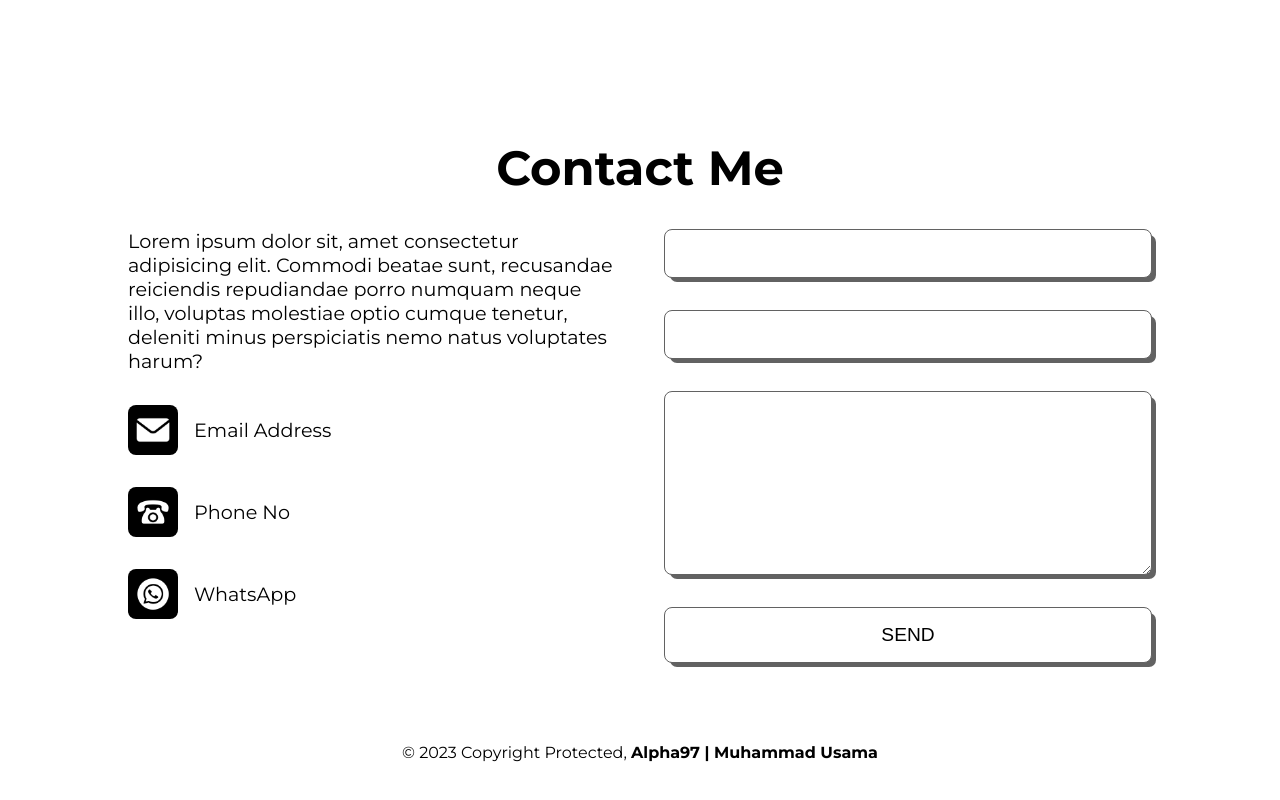
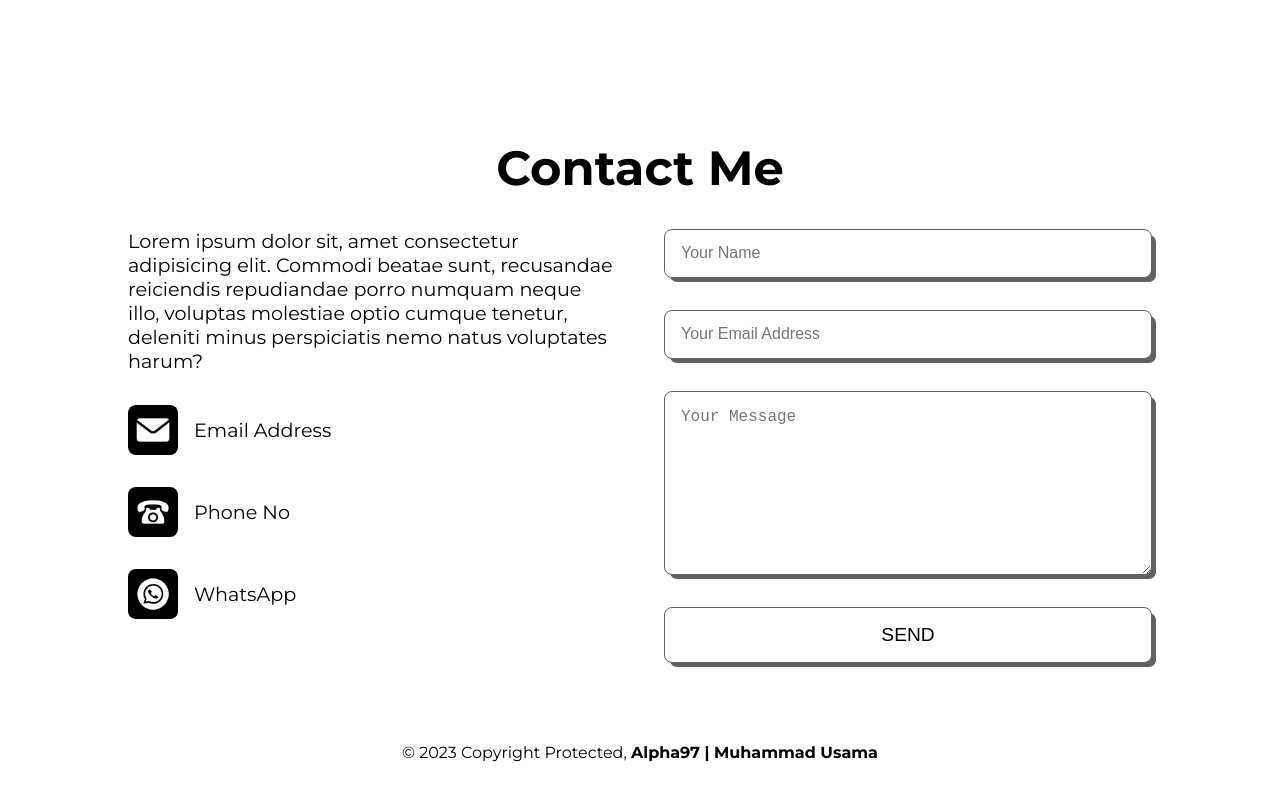
Before and after one commit to alphadev97/Alpha97---Personel-Portfolio, a Next.js app: page / in a window 1280 px wide. Shown: the part 4468-5268 px from the top of the page. Built offline with nearby package versions, Linux system fonts and the light colour scheme.

Commit message:
sendForm

```diff
--- a/src/components/Form/sendForm.tsx
+++ b/src/components/Form/sendForm.tsx
@@ -33,11 +33,16 @@ export const ContactUs = () => {
   return (
     <div className={styles.send}>
       <form ref={form} onSubmit={sendEmail} className={styles.form}>
-        <input type="text" name="from_name" />
+        <input type="text" name="from_name" placeholder="Your Name" />
 
-        <input type="email" name="email_id" />
+        <input type="email" name="email_id" placeholder="Your Email Address" />
 
-        <textarea name="message" cols={30} rows={10} />
+        <textarea
+          name="message"
+          cols={30}
+          rows={10}
+          placeholder="Your Message"
+        />
         <input type="submit" value="Send" className={styles.submitBtn} />
       </form>
     </div>
```
